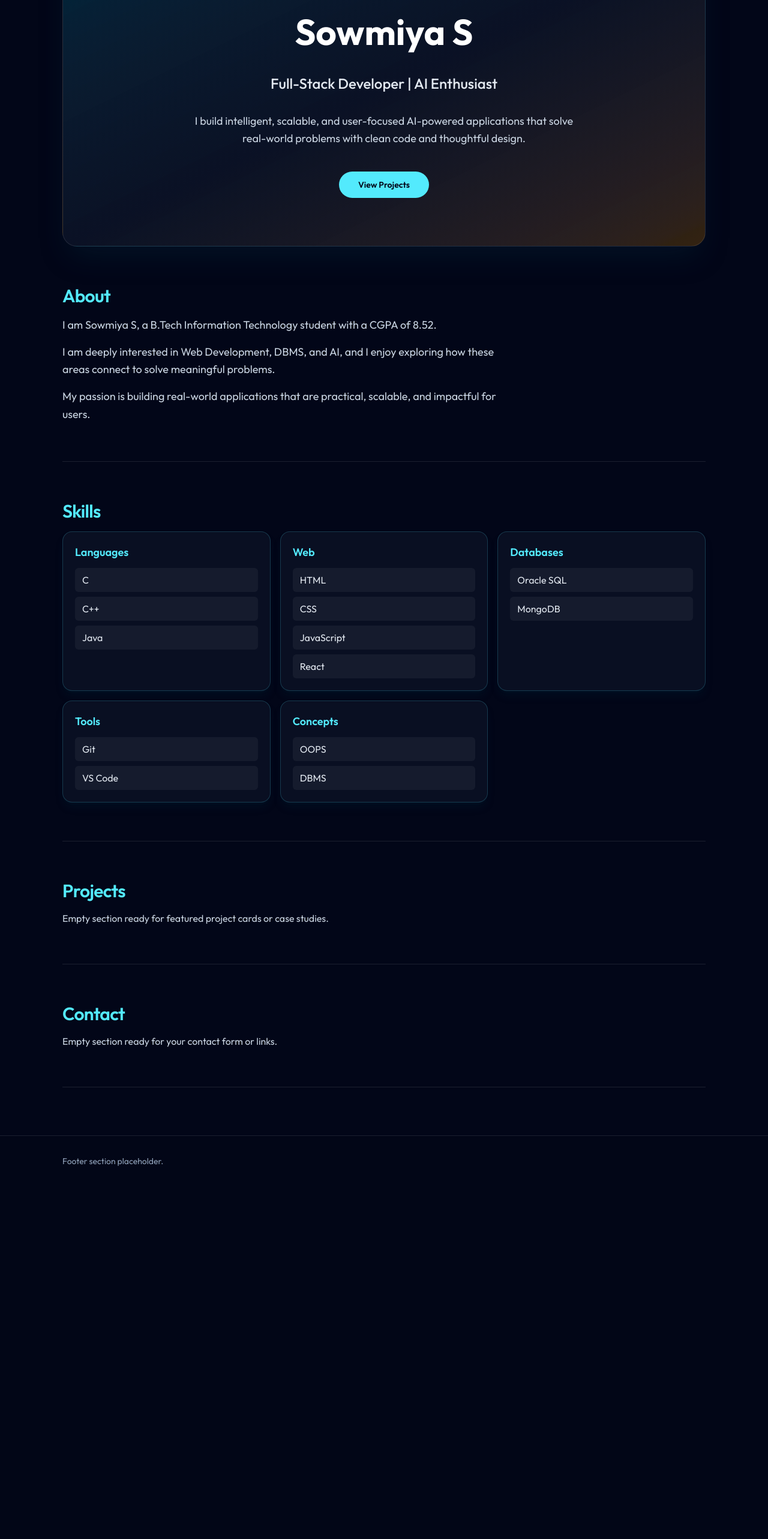
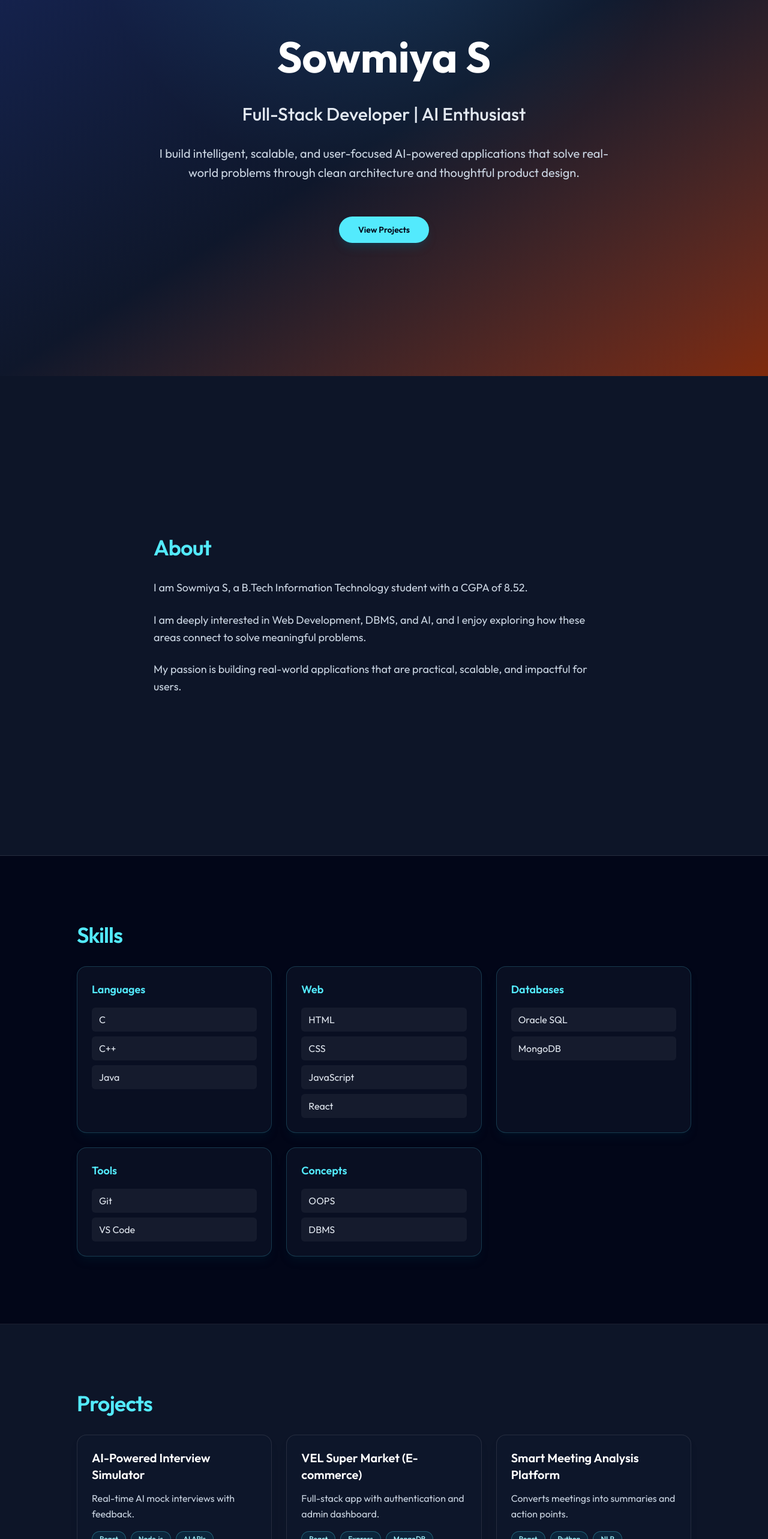
Before and after one commit to SowmiyaS06/portfolio01, a React (Vite) app: page / in a window 1280 px wide. Shown: the part 234-2800 px from the top of the page at 60% size. Before the commit the page ends 2212 px from the top, so only its background shows below. Built offline with nearby package versions, Linux system fonts and the light colour scheme.

Commit message:
Refine full-width layout spacing across all sections

```diff
--- a/src/App.tsx
+++ b/src/App.tsx
@@ -19,8 +19,8 @@ function App() {
   return (
     <div className="bg-slate-950 text-slate-100">
       <Navbar links={navLinks} />
-      <main className="mx-auto max-w-6xl px-6 pb-20 pt-10 md:px-10 md:pt-14">
-        <HeroSection />
+      <HeroSection />
+      <main className="w-full">
         <AboutSection />
         <SkillsSection />
         <ProjectsSection />
--- a/src/components/Navbar.tsx
+++ b/src/components/Navbar.tsx
@@ -9,8 +9,8 @@ type NavbarProps = {
 
 function Navbar({ links }: NavbarProps) {
   return (
-    <header className="sticky top-0 z-50 border-b border-white/10 bg-slate-950/80 backdrop-blur">
-      <nav className="mx-auto flex max-w-6xl items-center justify-between px-6 py-4 md:px-10">
+    <header className="sticky top-0 z-50 w-full border-b border-white/10 bg-slate-950/75 backdrop-blur-lg">
+      <nav className="flex w-full items-center justify-between px-6 py-4 md:px-12 lg:px-20">
         <a href="#hero" className="text-lg font-semibold tracking-wide text-cyan-300">
           Portfolio
         </a>
@@ -19,7 +19,7 @@ function Navbar({ links }: NavbarProps) {
             <li key={link.href}>
               <a
                 href={link.href}
-                className="text-slate-200 transition hover:text-cyan-300"
+                className="text-slate-200 transition-all duration-300 hover:text-cyan-300"
               >
                 {link.label}
               </a>
--- a/src/components/Section.tsx
+++ b/src/components/Section.tsx
@@ -4,13 +4,20 @@ type SectionProps = {
   id: string
   title: string
   children?: ReactNode
+  className?: string
+  contentClassName?: string
 }
 
-function Section({ id, title, children }: SectionProps) {
+function Section({ id, title, children, className = '', contentClassName = '' }: SectionProps) {
   return (
-    <section id={id} className="scroll-mt-24 border-b border-white/10 py-16">
-      <h2 className="text-3xl font-semibold tracking-tight text-cyan-300">{title}</h2>
-      <div className="mt-4 text-slate-300">{children}</div>
+    <section
+      id={id}
+      className={`w-full scroll-mt-20 border-b border-white/10 px-6 py-20 md:px-12 md:py-28 lg:px-20 ${className}`}
+    >
+      <div className="mx-auto max-w-5xl space-y-8">
+        <h2 className="text-3xl font-semibold tracking-tight text-cyan-300 md:text-4xl">{title}</h2>
+        <div className={`text-slate-300 ${contentClassName}`}>{children}</div>
+      </div>
     </section>
   )
 }
--- a/src/components/sections/AboutSection.tsx
+++ b/src/components/sections/AboutSection.tsx
@@ -2,8 +2,13 @@ import Section from '../Section'
 
 function AboutSection() {
   return (
-    <Section id="about" title="About">
-      <div className="max-w-3xl space-y-4 text-left">
+    <Section
+      id="about"
+      title="About"
+      className="min-h-screen bg-slate-900/90 flex items-center"
+      contentClassName="w-full"
+    >
+      <div className="w-full max-w-3xl space-y-6 text-center md:text-left">
         <p className="text-base leading-relaxed text-slate-300 sm:text-lg">
           I am Sowmiya S, a B.Tech Information Technology student with a CGPA of 8.52.
         </p>
--- a/src/components/sections/ContactSection.tsx
+++ b/src/components/sections/ContactSection.tsx
@@ -2,8 +2,15 @@ import Section from '../Section'
 
 function ContactSection() {
   return (
-    <Section id="contact" title="Contact">
-      <p className="max-w-2xl">Empty section ready for your contact form or links.</p>
+    <Section
+      id="contact"
+      title="Contact"
+      className="bg-slate-950"
+      contentClassName="w-full"
+    >
+      <p className="max-w-3xl text-center text-base sm:text-lg">
+        Empty section ready for your contact form or links.
+      </p>
     </Section>
   )
 }
--- a/src/components/sections/FooterSection.tsx
+++ b/src/components/sections/FooterSection.tsx
@@ -1,7 +1,7 @@
 function FooterSection() {
   return (
-    <footer id="footer" className="border-t border-white/10 bg-slate-950/70">
-      <div className="mx-auto max-w-6xl px-6 py-8 text-sm text-slate-400 md:px-10">
+    <footer id="footer" className="w-full border-t border-white/10 bg-slate-950">
+      <div className="mx-auto max-w-5xl px-6 py-20 text-center text-sm text-slate-400 md:px-12 md:py-28 lg:px-20">
         Footer section placeholder.
       </div>
     </footer>
--- a/src/components/sections/HeroSection.tsx
+++ b/src/components/sections/HeroSection.tsx
@@ -2,29 +2,29 @@ function HeroSection() {
   return (
     <section
       id="hero"
-      className="scroll-mt-24 overflow-hidden rounded-3xl border border-white/10 bg-gradient-to-br from-cyan-500/20 via-slate-900/70 to-amber-500/20 px-6 py-16 shadow-2xl shadow-cyan-950/30 md:px-10 md:py-20"
+      className="scroll-mt-20 relative min-h-screen w-full overflow-hidden bg-gradient-to-br from-blue-950 via-slate-900 to-orange-900"
     >
-      <div className="mx-auto flex max-w-4xl flex-col gap-6 text-center md:gap-8">
-        <p className="hero-reveal hero-reveal-1 text-sm font-medium uppercase tracking-[0.2em] text-cyan-300">
-          Portfolio
-        </p>
-        <h1 className="hero-reveal hero-reveal-2 text-4xl font-bold leading-tight text-white sm:text-5xl md:text-6xl">
+      <div className="absolute inset-0 bg-[radial-gradient(circle_at_top,rgba(56,189,248,0.16),transparent_48%)]" />
+      <div className="relative flex min-h-screen w-full items-center justify-center px-6 py-20 md:px-12 md:py-28 lg:px-20">
+        <div className="flex w-full max-w-3xl flex-col items-center gap-8 text-center">
+          <h1 className="hero-reveal hero-reveal-1 text-4xl font-bold leading-tight text-white sm:text-5xl md:text-7xl">
             Sowmiya S
           </h1>
-        <h2 className="hero-reveal hero-reveal-3 text-lg font-medium text-slate-200 sm:text-xl md:text-2xl">
+          <h2 className="hero-reveal hero-reveal-2 text-lg font-medium text-slate-200 sm:text-xl md:text-3xl">
             Full-Stack Developer | AI Enthusiast
           </h2>
-        <p className="hero-reveal hero-reveal-4 mx-auto max-w-2xl text-base leading-relaxed text-slate-300 sm:text-lg">
+          <p className="hero-reveal hero-reveal-3 text-base leading-relaxed text-slate-300 sm:text-lg md:text-xl">
             I build intelligent, scalable, and user-focused AI-powered applications that solve
-          real-world problems with clean code and thoughtful design.
+            real-world problems through clean architecture and thoughtful product design.
           </p>
-        <div className="hero-reveal hero-reveal-5 pt-2">
+          <div className="hero-reveal hero-reveal-4 mt-6">
             <a
               href="#projects"
-            className="inline-flex items-center justify-center rounded-full bg-cyan-300 px-8 py-3 text-sm font-semibold text-slate-950 transition duration-300 hover:scale-105 hover:bg-cyan-200 focus:outline-none focus-visible:ring-2 focus-visible:ring-cyan-300 focus-visible:ring-offset-2 focus-visible:ring-offset-slate-900"
+              className="inline-flex items-center justify-center rounded-full bg-cyan-300 px-8 py-3 text-sm font-semibold text-slate-950 shadow-lg shadow-cyan-900/40 transition-all duration-300 hover:-translate-y-0.5 hover:scale-105 hover:bg-cyan-200 focus:outline-none focus-visible:ring-2 focus-visible:ring-cyan-300 focus-visible:ring-offset-2 focus-visible:ring-offset-slate-900"
             >
               View Projects
             </a>
+          </div>
         </div>
       </div>
     </section>
--- a/src/components/sections/ProjectsSection.tsx
+++ b/src/components/sections/ProjectsSection.tsx
@@ -1,9 +1,74 @@
 import Section from '../Section'
 
 function ProjectsSection() {
+  const projects = [
+    {
+      title: 'AI-Powered Interview Simulator',
+      description: 'Real-time AI mock interviews with feedback.',
+      techStack: ['React', 'Node.js', 'AI APIs'],
+    },
+    {
+      title: 'VEL Super Market (E-commerce)',
+      description:
+        'Full-stack app with authentication and admin dashboard.',
+      techStack: ['React', 'Express', 'MongoDB'],
+    },
+    {
+      title: 'Smart Meeting Analysis Platform',
+      description:
+        'Converts meetings into summaries and action points.',
+      techStack: ['React', 'Python', 'NLP'],
+    },
+    {
+      title: 'Git Workflow & Version Control Project',
+      description:
+        'Demonstrates Git branching, merging, and commit tracking. Shows understanding of version control and DevOps basics.',
+      techStack: ['Git', 'GitHub', 'DevOps Basics'],
+    },
+  ]
+
   return (
-    <Section id="projects" title="Projects">
-      <p className="max-w-2xl">Empty section ready for featured project cards or case studies.</p>
+    <Section
+      id="projects"
+      title="Projects"
+      className="min-h-screen bg-slate-900/90 flex items-center"
+      contentClassName="w-full"
+    >
+      <div className="grid gap-6 md:grid-cols-2 lg:grid-cols-3">
+        {projects.map((project) => (
+          <article
+            key={project.title}
+            className="group flex h-full flex-col justify-between rounded-2xl border border-white/10 bg-slate-900/70 p-6 shadow-lg shadow-cyan-950/10 transition-all duration-300 hover:-translate-y-1 hover:border-cyan-300/40 hover:shadow-cyan-900/30"
+          >
+            <div>
+              <h3 className="text-xl font-semibold text-white transition group-hover:text-cyan-300">
+                {project.title}
+              </h3>
+              <p className="mt-3 leading-relaxed text-slate-300">{project.description}</p>
+              <div className="mt-4 flex flex-wrap gap-2">
+                {project.techStack.map((tech) => (
+                  <span
+                    key={tech}
+                    className="rounded-full border border-cyan-300/30 bg-cyan-500/10 px-3 py-1 text-xs font-medium text-cyan-200"
+                  >
+                    {tech}
+                  </span>
+                ))}
+              </div>
+            </div>
+
+            <div className="mt-6">
+              <a
+                href="#"
+                className="inline-flex items-center justify-center rounded-lg bg-white/10 px-4 py-2 text-sm font-semibold text-white transition-all duration-300 hover:bg-cyan-300 hover:text-slate-950"
+                aria-label={`Open GitHub repository for ${project.title}`}
+              >
+                GitHub
+              </a>
+            </div>
+          </article>
+        ))}
+      </div>
     </Section>
   )
 }
--- a/src/components/sections/SkillsSection.tsx
+++ b/src/components/sections/SkillsSection.tsx
@@ -25,15 +25,20 @@ function SkillsSection() {
   ]
 
   return (
-    <Section id="skills" title="Skills">
-      <div className="grid gap-4 sm:grid-cols-2 lg:grid-cols-3">
+    <Section
+      id="skills"
+      title="Skills"
+      className="bg-slate-950"
+      contentClassName="w-full"
+    >
+      <div className="grid gap-6 md:grid-cols-2 lg:grid-cols-3">
         {skillGroups.map((group) => (
           <article
             key={group.title}
-            className="rounded-2xl border border-cyan-300/20 bg-slate-900/60 p-5 shadow-lg shadow-cyan-950/20"
+            className="rounded-2xl border border-cyan-300/20 bg-slate-900/60 p-6 shadow-lg shadow-cyan-950/20 transition-all duration-300 hover:-translate-y-1 hover:border-cyan-300/40"
           >
             <h3 className="text-lg font-semibold text-cyan-300">{group.title}</h3>
-            <ul className="mt-3 space-y-2 text-slate-200">
+            <ul className="mt-4 space-y-2 text-slate-200">
               {group.items.map((item) => (
                 <li key={item} className="rounded-md bg-white/5 px-3 py-2 text-sm sm:text-base">
                   {item}
```
Lines whose indentation alone changed are shown as unchanged.
